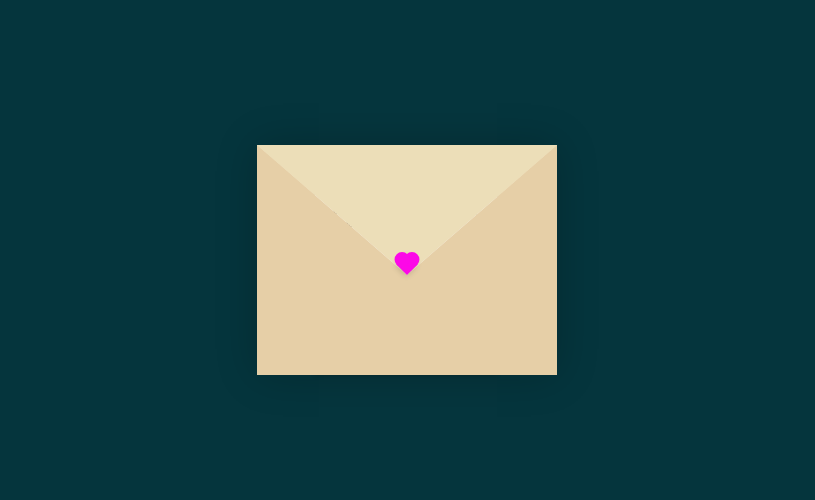
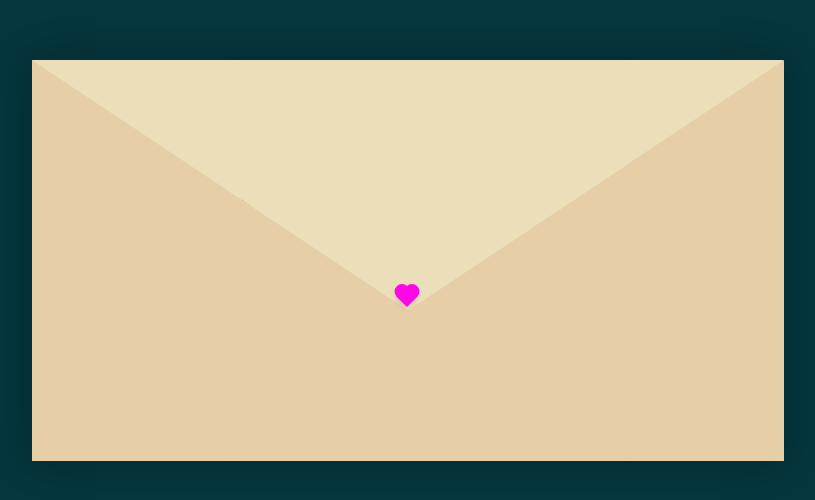
Before and after one commit to AllanEduard/AllanEduard.github.io, a plain HTML site: page index.html in a window 1280 px wide. Shown: the part 140-640 px from the top of the page, without its empty margins (233-1048 px from the left). Drawn offline with Linux system fonts and the light colour scheme.

Commit message:
Add files via upload

```diff
--- a/index.html
+++ b/index.html
@@ -13,10 +13,12 @@
             <div class="envelope">
                 <div class="letter">
                     <div class="text">
-                        <strong>Dear Love</strong>,
-                        <p>
-                            Hello, love! Miss na kita so much. I love you so much, soon to be Engr. Johnica.
-                        </p>
+                        <strong>Beloved Johnica</strong>,
+                            <p>I, Allan, humbly invite thee to join me in a celebration of our shared affection on the day of Saint Valentine. A day when love is honoured and cherished.</p>
+                            <p>In the spirit of the great Bard, whose eloquent words have captured the very essence of love, I extend this invitation. Let us share a moment of joy, where the only feast is the happiness we find in each other's presence.</p>
+                            <p>So, I ask thee, will thou accompany me on this day dedicated to love?</p>
+                            <p>With love and respect,</p>
+                            <p>Allan</p>
                     </div>
                 </div>
             </div>
--- a/style.css
+++ b/style.css
@@ -28,17 +28,17 @@
   }
   .envelope-wrapper > .envelope {
     position: relative;
-    width: 300px;
-    height: 230px;
+    width: 750px;
+    height: 400px;
   }
   .envelope-wrapper > .envelope::before {
     content: "";
     position: absolute;
     top: 0;
     z-index: 2;
-    border-top: 130px solid var(--envelope-tab);
-    border-right: 150px solid transparent;
-    border-left: 150px solid transparent;
+    border-top: 250px solid var(--envelope-tab);
+    border-right: 376px solid transparent;
+    border-left: 376px solid transparent;
     transform-origin: top;
     transition: all 0.5s ease-in-out 0.7s;
   }
@@ -48,33 +48,34 @@
     z-index: 2;
     width: 0px;
     height: 0px;
-    border-top: 130px solid transparent;
-    border-right: 150px solid var(--envelope-cover);
-    border-bottom: 100px solid var(--envelope-cover);
-    border-left: 150px solid var(--envelope-cover);
+    border-top: 250px solid transparent;
+    border-right: 376px solid var(--envelope-cover);
+    border-bottom:151px solid var(--envelope-cover);
+    border-left: 376px solid var(--envelope-cover);
   }
+
   .envelope > .letter {
     position: absolute;
     right: 20%;
     bottom: 0;
     width: 54%;
-    height: 80%;
+    height: 100%;
     background: var(--primary);
     text-align: center;
     transition: all 1s ease-in-out;
     box-shadow: 0 0 5px var(--shadow-color);
-    padding: 20px 10px;
+    padding: 0px 0px;
+    overflow: auto;
   }
-
   .envelope > .letter > .text {
     font-family: 'Gill Sans', 'Gill Sans MT', Calibri, 'Trebuchet MS', sans-serif;
     color: var(--txt-color);
     text-align: left;
-    font-size: 10px;
+    font-size: 11px;
   }
   .heart {
     position: absolute;
-    top: 50%;
+    top: 54%;
     left: 50%;
     width: 15px;
     height: 15px;
```
